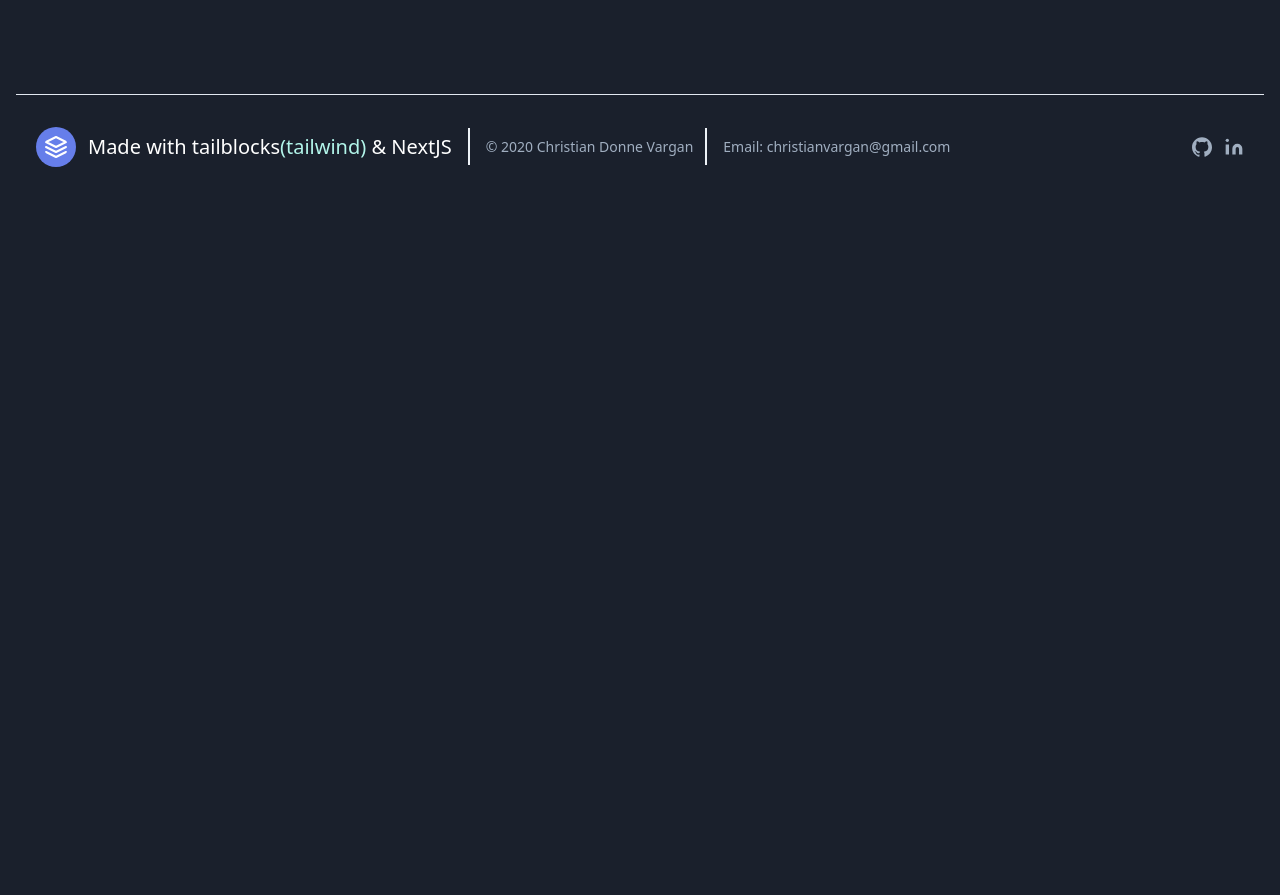
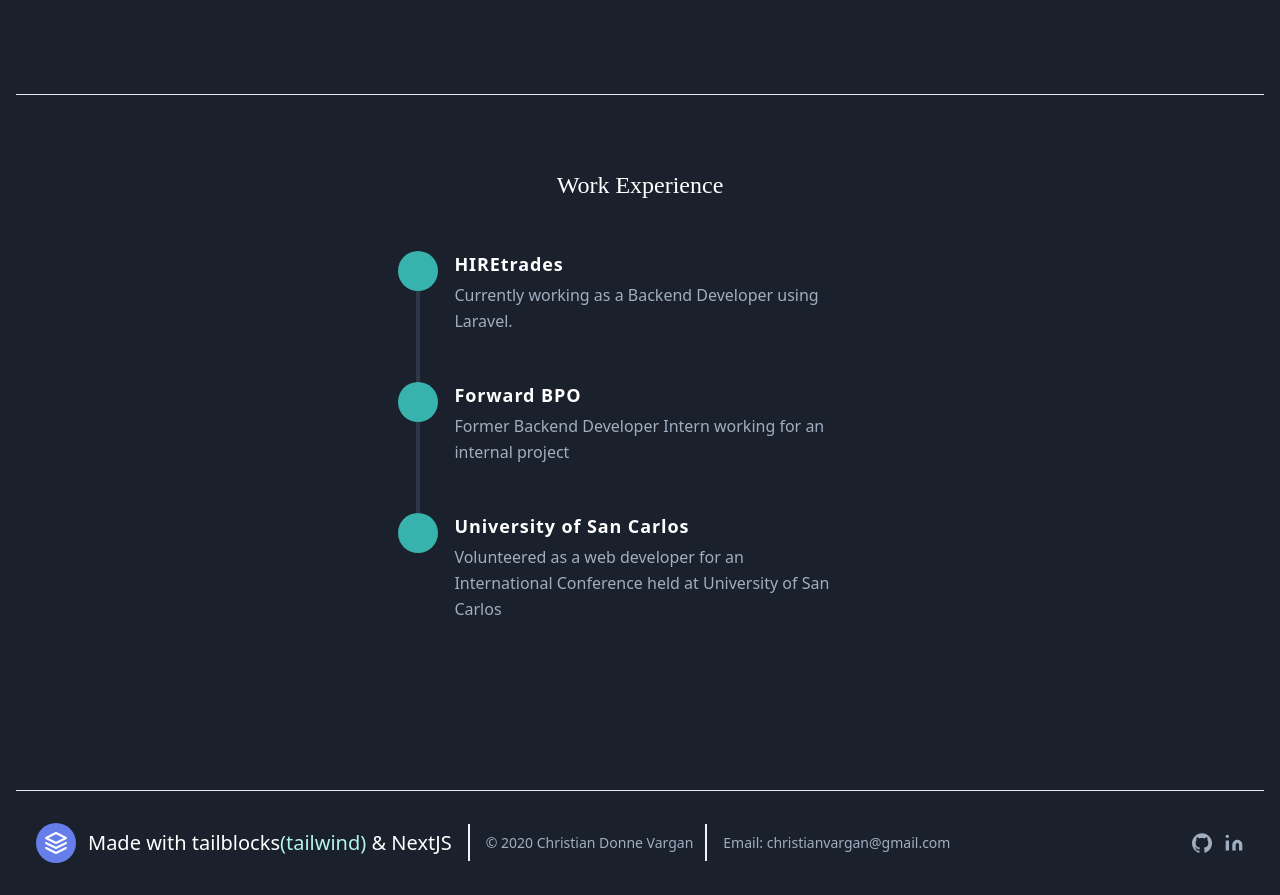
Before and after one commit to Hansum/Portfolio, a Next.js app: page / in a window 1280 px wide. Shown: the part 2460-3355 px from the top of the page. Before the commit the page ends 2659 px from the top, so only its background shows below. Built offline with nearby package versions, Linux system fonts and the light colour scheme.

Commit message:
add experience component

```diff
--- /dev/null
+++ b/components/ExperienceComponent.js
@@ -0,0 +1,65 @@
+import React from "react";
+
+const experience = () => {
+  return (
+    <section className="text-gray-500 bg-gray-900 body-font">
+      <div className="container px-5 py-24 mx-auto flex flex-wrap">
+        <div className="mx-auto -mt-6 mb-6 ">
+          <h1 className="text-white text-2xl font-poppins">Work Experience</h1>
+        </div>
+        <div className="flex flex-wrap w-full justify-center">
+          <div className="lg:w-2/5 md:w-1/2 md:pr-10 md:py-6 ">
+            <div className="flex relative pb-12">
+              <div className="h-full w-10 absolute inset-0 flex items-center justify-center">
+                <div className="h-full w-1 bg-gray-800 pointer-events-none"></div>
+              </div>
+              <div className="flex-shrink-0 w-10 h-10 rounded-full bg-teal-500 inline-flex items-center justify-center text-white relative z-10">
+              </div>
+              <div className="flex-grow pl-4">
+                <h2 className="font-bold title-font text-lg text-white mb-1 tracking-wider">
+                  HIREtrades
+                </h2>
+                <p className="leading-relaxed">
+                  Currently working as a Backend Developer using Laravel.
+                </p>
+              </div>
+            </div>
+            <div className="flex relative pb-12">
+              <div className="h-full w-10 absolute inset-0 flex items-center justify-center">
+                <div className="h-full w-1 bg-gray-800 pointer-events-none"></div>
+              </div>
+              <div className="flex-shrink-0 w-10 h-10 rounded-full bg-teal-500 inline-flex items-center justify-center text-white relative z-10">
+              </div>
+              <div className="flex-grow pl-4">
+                <h2 className="font-bold title-font text-lg text-white mb-1 tracking-wider">
+                  Forward BPO
+                </h2>
+                <p className="leading-relaxed">
+                  Former Backend Developer Intern working for an internal project
+                </p>
+              </div>
+            </div>
+            <div className="flex relative pb-12">
+              <div className="h-full w-10 absolute inset-0 flex items-center justify-center">
+                <div className="w-1 bg-gray-800 pointer-events-none"></div>
+              </div>
+              <div className="flex-shrink-0 w-10 h-10 rounded-full bg-teal-500 inline-flex items-center justify-center text-white relative z-10">
+              </div>
+              <div className="flex-grow pl-4">
+                <h2 className="font-bold title-font text-lg text-white mb-1 tracking-wider">
+                  University of San Carlos
+                </h2>
+                <p className="leading-relaxed">
+                  Volunteered as a web developer for an International Conference held at University of San Carlos
+                </p>
+              </div>
+            </div>
+          </div>
+        </div>
+      </div>
+      <hr />
+    </section>
+  );
+};
+
+export default experience;
--- a/components/HeaderComponent.js
+++ b/components/HeaderComponent.js
@@ -1,8 +1,8 @@
-import React, { useState } from "react";
+import { useState } from "react";
 import Link from 'next/link';
+
 const Headers = () => {
-  //   this.isOpen = false;
-  const [isOpen, SetispOpen] = useState(false);
+  const [isOpen, SetisOpen] = useState(false);
 
   return (
     <header className="bg-gray-900 sm:flex sm:justify-between sm:px-4 sm:py-3">
@@ -12,7 +12,7 @@ const Headers = () => {
         </div>
         <div className="sm:hidden">
           <button
-            onClick={() => SetispOpen((isOpen) => !isOpen)}
+            onClick={() => SetisOpen((isOpen) => !isOpen)}
             type="button"
             className="block text-gray-500 hover:text-white focus:text-white focus:outline-none"
           >
--- a/components/ProjectComponent.js
+++ b/components/ProjectComponent.js
@@ -2,6 +2,7 @@ import HeroComponent from "../components/HeroComponent";
 import SkillsComponent from "../components/SkillsComponent";
 import FooterComponent from "../components/FooterComponent";
 import HeaderComponent from "../components/HeaderComponent";
+import ExperienceComponent from "../components/ExperienceComponent";
 
 const project = () => {
   return (
@@ -157,6 +158,9 @@ const project = () => {
             <hr />
           </div>
           <SkillsComponent />
+          <div className="">
+            <ExperienceComponent />
+          </div>
           <FooterComponent />
         </div>
       </div>
--- a/components/SkillsComponent.js
+++ b/components/SkillsComponent.js
@@ -1,3 +1,4 @@
+
 const skills = () => {
   return (
     <section className="text-gray-700 body-font">
--- a/next.config.js
+++ b/next.config.js
@@ -1,7 +1,7 @@
-const withImages = require("next-images");
+// const withImages = require("next-images");
 
-module.exports = withImages({
-  webpack(config, option) {
-    return config;
-  },
-});
+// module.exports = withImages({
+//   webpack(config, option) {
+//     return config;
+//   },
+// });
--- a/package.json
+++ b/package.json
@@ -9,12 +9,12 @@
   },
   "dependencies": {
     "next": "9.3.6",
-    "next-images": "^1.4.0",
+    "next-images": "^1.6.0",
     "react": "16.13.1",
     "react-dom": "16.13.1"
   },
   "devDependencies": {
     "postcss-preset-env": "^6.7.0",
-    "tailwindcss": "^1.4.6"
+    "tailwindcss": "^1.9.0"
   }
 }
```
Also changed, not shown: 1 other file (tests, documents, lock files or other folders).
